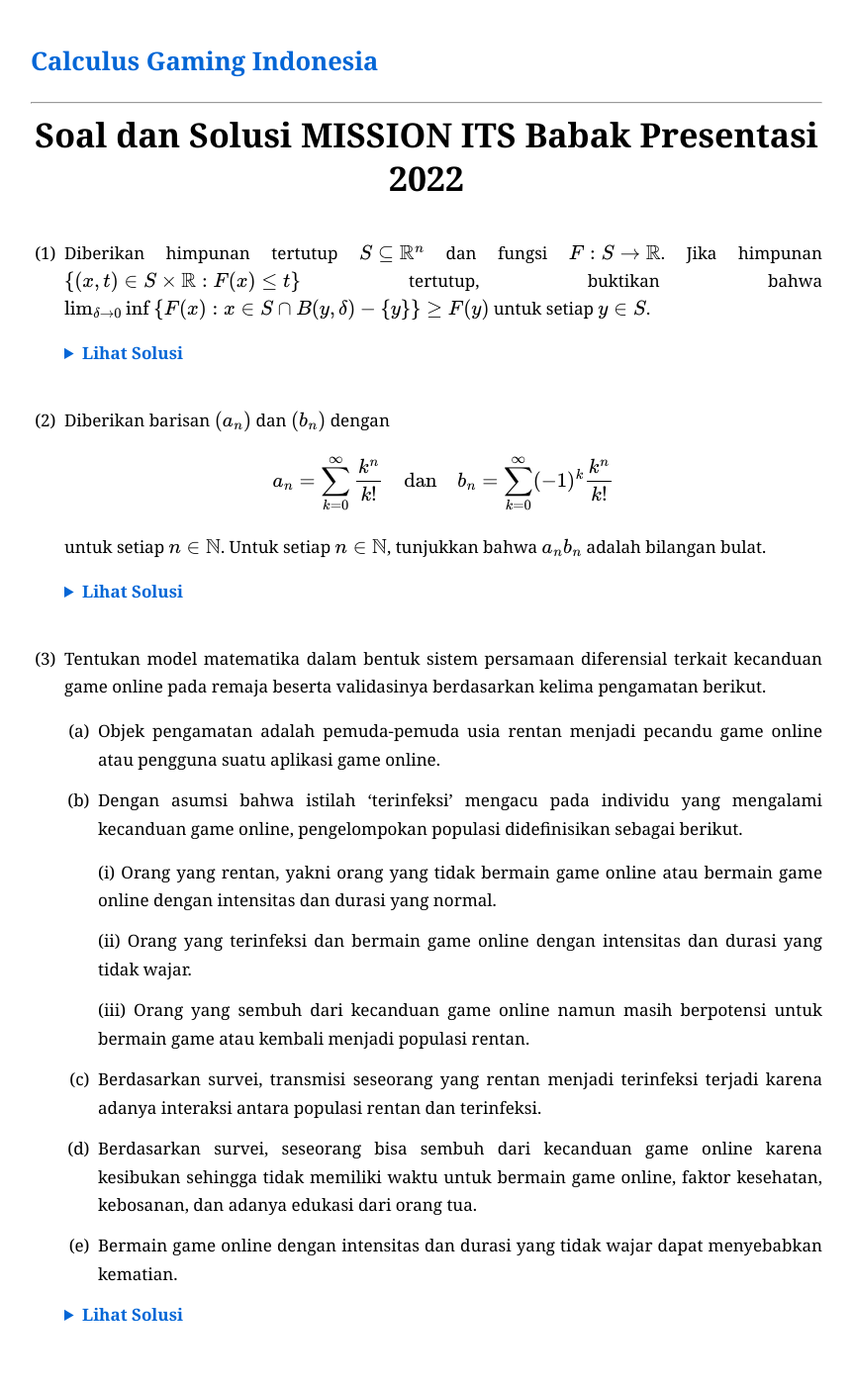
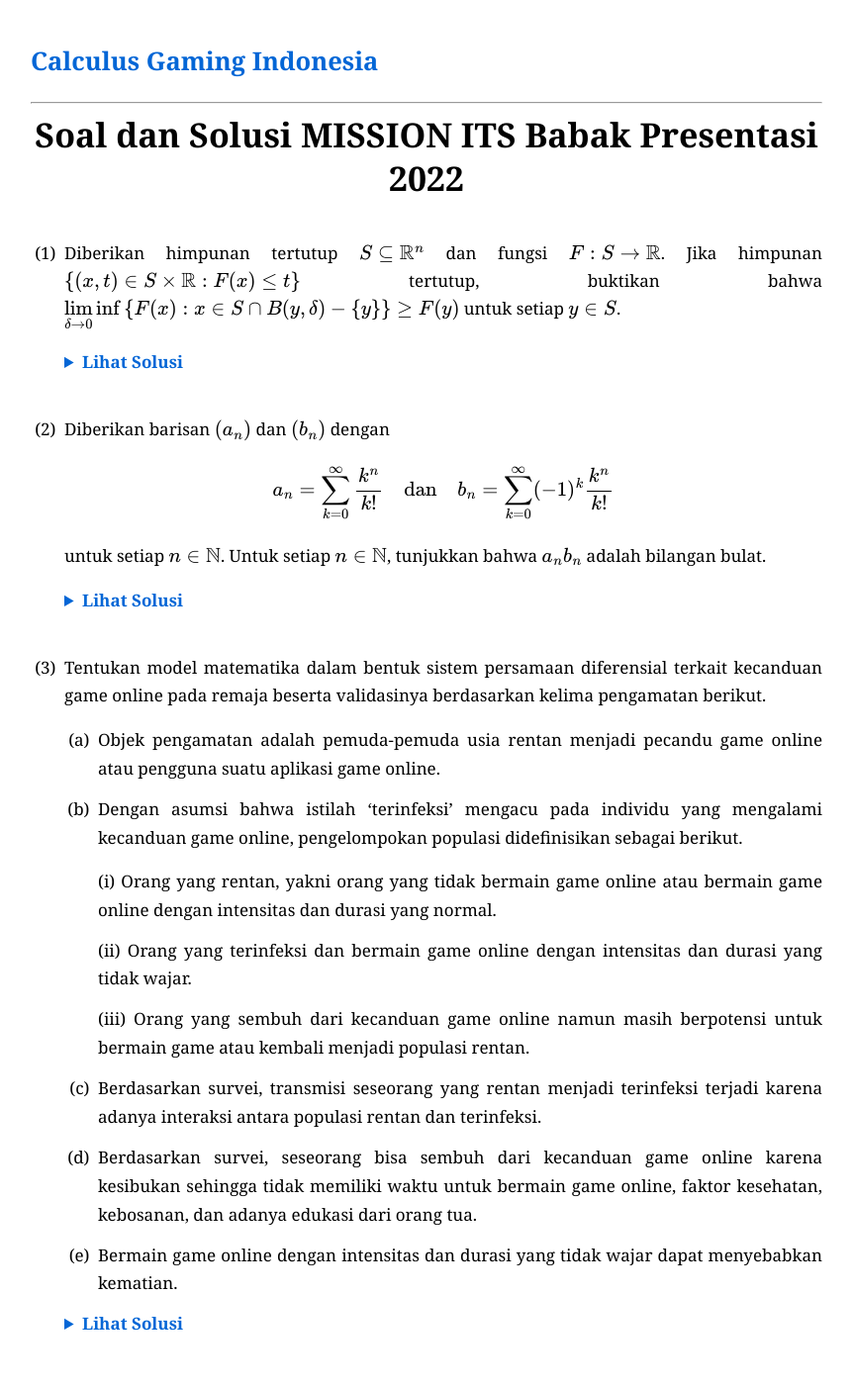
Before and after one commit to calculusgamingindonesia/calculusgamingindonesia.github.io, a Jekyll site: the page built from _posts/2026-07-03-mission-its-pre-2022.md, in a window 1280 px wide. Shown: the whole page at 99% size, without its empty margins (209-1071 px from the left). Built offline with Jekyll 4.4.1, drawn with Linux system fonts in a browser that asks for light colours; some web fonts are replaced.

Commit message:
Update 2026-07-03-mission-its-pre-2022.md

```diff
--- a/_posts/2026-07-03-mission-its-pre-2022.md
+++ b/_posts/2026-07-03-mission-its-pre-2022.md
@@ -10,7 +10,7 @@ urutan: 303
     <h1 style="margin: 0; line-height: 1.3;">Soal dan Solusi MISSION ITS Babak Presentasi 2022 </h1>
 </div>
 
-1. Diberikan himpunan tertutup $S\subseteq\mathbb{R}^n$ dan fungsi $F:S\to\mathbb{R}$. Jika himpunan $\set{(x, t)\in S\times\mathbb{R}:F(x)\leq t}$ tertutup, buktikan bahwa $\lim_{\delta\to0}\inf\set{F(x):x\in S\cap B(y, \delta)-\set{y}}\geq F(y)$ untuk setiap $y\in S$.
+1. Diberikan himpunan tertutup $S\subseteq\mathbb{R}^n$ dan fungsi $F:S\to\mathbb{R}$. Jika himpunan $\set{(x, t)\in S\times\mathbb{R}:F(x)\leq t}$ tertutup, buktikan bahwa $\displaystyle\lim_{\delta\to0}\inf\set{F(x):x\in S\cap B(y, \delta)-\set{y}}\geq F(y)$ untuk setiap $y\in S$.
 
    <details><summary>Lihat Solusi</summary><div class="kotak-solusi" markdown="1">
    Solusi diserahkan kepada pembaca sebagai latihan.
```
